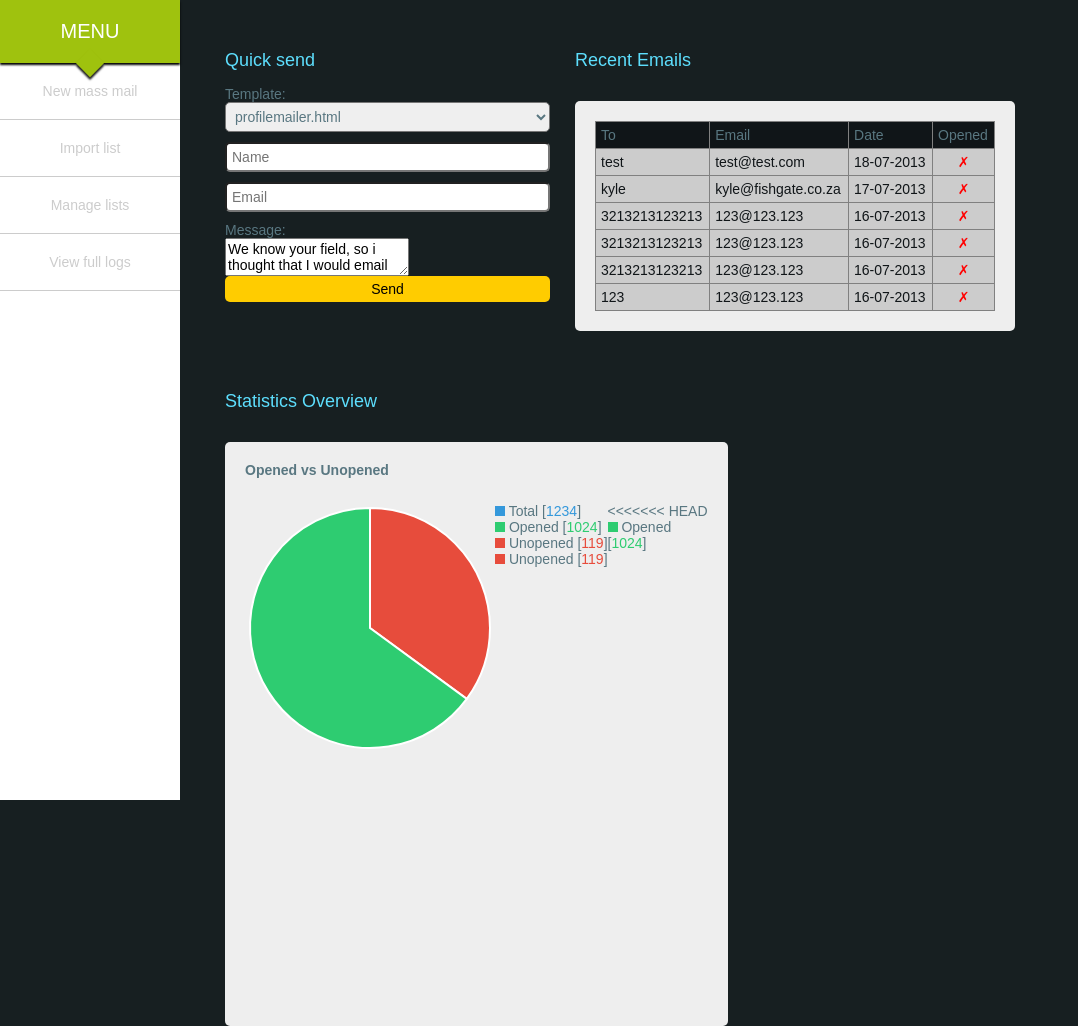
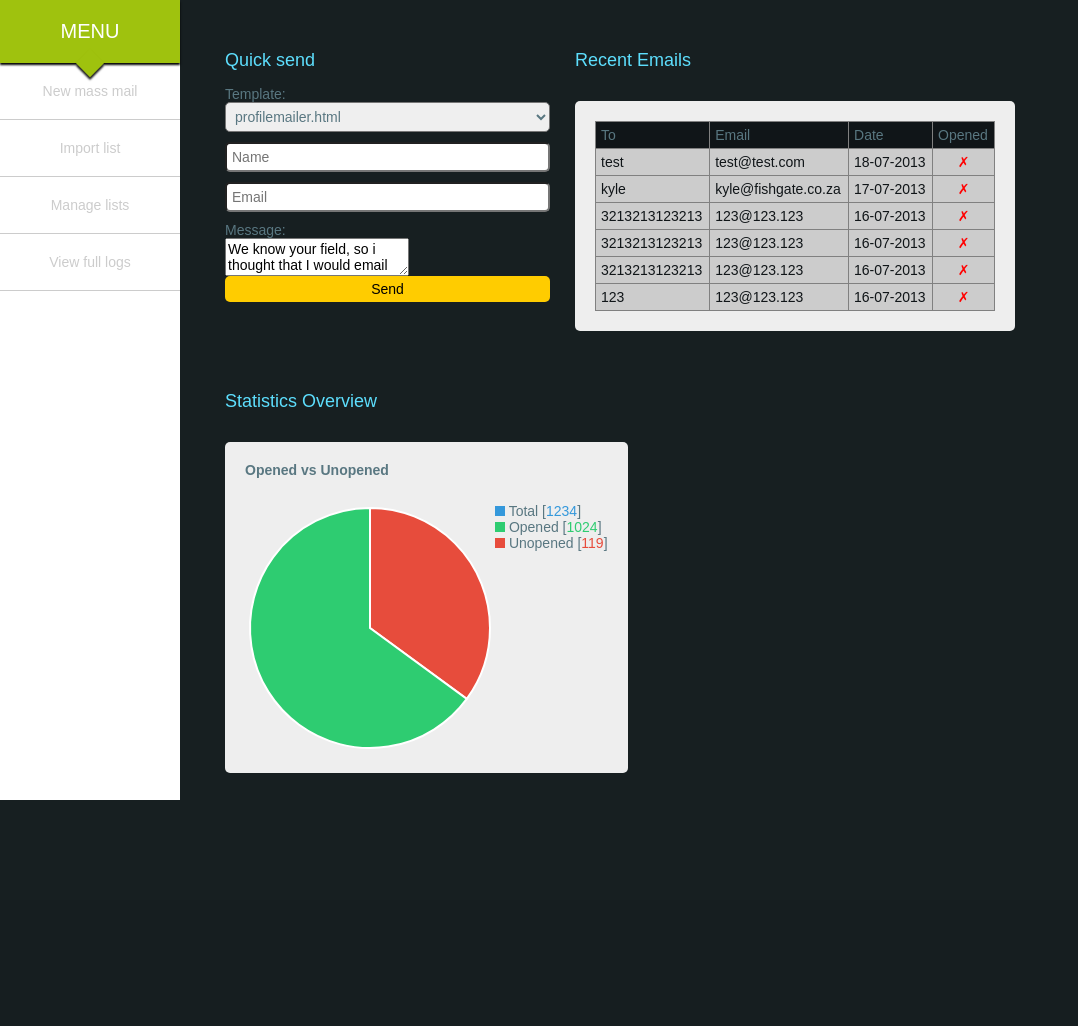
Before and after one commit to Fishgate/profile-mailer, a PHP site: page /dashboard.php in a window 1280 px wide. Shown: the whole page, without its empty margins (0-1078 px from the left). After the commit the page ends 800 px from the top, so only its background shows below. Run offline with PHP 8.4, Linux system fonts and the light colour scheme; the visitor is signed in with stand-in values (Sample User, id 1); data comes from the database, SQL or seed files in the repository; a map, chart or similar area stays blank; some libraries are stand-ins or nearby versions.

Commit message:
pushing latest changes

```diff
--- a/htdocs/config.php
+++ b/htdocs/config.php
@@ -13,9 +13,9 @@
  */
 //localhost
 define('DB_HOST',       'localhost');
-define('DB_NAME',       'FG-profile-mailer');
+define('DB_NAME',       'fishgate-profile-mailer');
 define('DB_USERNAME',   'root');
-define('DB_PASSWORD',   'root');
+define('DB_PASSWORD',   '');
 define('DB_USER_TBL',   'users');
 define('DB_LOGS_TBL',   'emaillogs');
 
@@ -24,7 +24,7 @@ define('DB_LOGS_TBL',   'emaillogs');
  * getting exceptions thrown at them, set to true/false. Also handles some other things
  *
  */
-define('DEV', false);
+define('DEV', true);
 define('DEV_EMAIL', 'kyle@fishgate.co.za, tyrone@fishgate.co.za');
 
 /**
--- a/htdocs/dashboard.php
+++ b/htdocs/dashboard.php
@@ -132,15 +132,6 @@ $mail = new Mailer();
                                 <div class="small_block red_bg"></div> Unopened [<span class="red">119</span>]
                             </div>
                         </div>
-<<<<<<< HEAD
-                        <div class="opened">
-                            <div class="small_block green_bg"></div> Opened [<span class="green">1024</span>]
-                        </div>
-                        <div class="closed">
-                            <div class="small_block red_bg"></div> Unopened [<span class="red">119</span>]
-                        </div>
-                        <br />
-                        <canvas id="canvas" height="250" width="250"></canvas>
 
                     </div>
                 </div>
```
Also changed, not shown: 1 other file.
